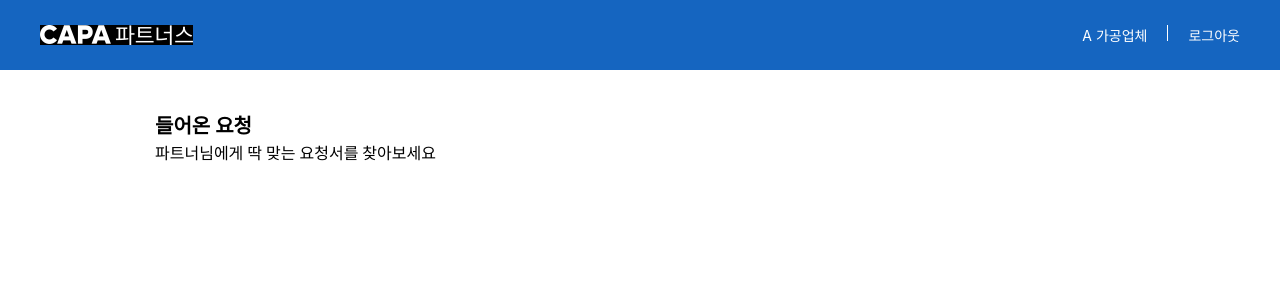
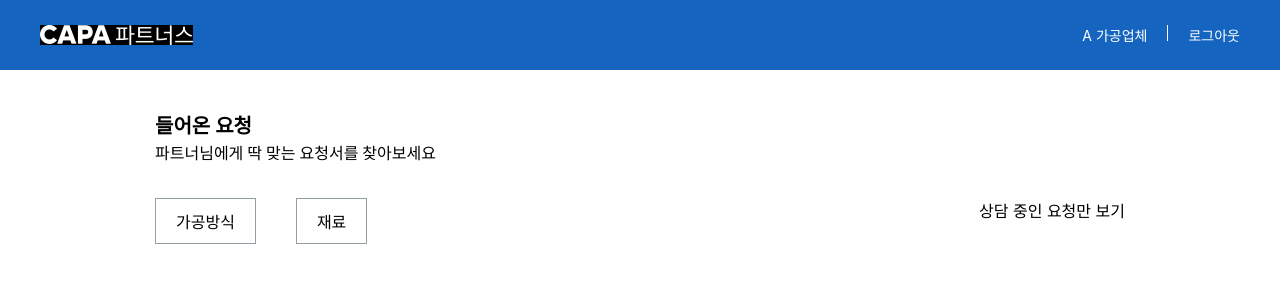
Before and after one commit to peter-coco/Ateamventures_codingTest, a React (Create React App) app: page / in a window 1280 px wide. Shown: the top 300 px of the page. Built offline with nearby package versions, Linux system fonts and the light colour scheme.

Commit message:
Main-Filtering : HTML, CSS

```diff
--- a/src/components/main/main.tsx
+++ b/src/components/main/main.tsx
@@ -16,6 +16,8 @@ const MainWrap = styled.div`
 const MainOptionsWrap = styled.div`
   display: flex;
   justify-content: space-between;
+  flex-direction: row;
+  margin-top: 32px;
 `;
 
 const Main = () => {
--- a/src/components/main/mainConsultingToggleOption.tsx
+++ b/src/components/main/mainConsultingToggleOption.tsx
@@ -2,8 +2,17 @@ import React, { useEffect } from "react";
 import styled from "styled-components";
 
 const MainConsultingToggleOptionWrap = styled.div``;
+const MainConsultingToggleBtn = styled.div``;
+const MainConsultingToggleTitle = styled.div``;
 
 const MainConsultingToggleOption = () => {
-  return <MainConsultingToggleOptionWrap></MainConsultingToggleOptionWrap>;
+  return (
+    <MainConsultingToggleOptionWrap>
+      <MainConsultingToggleBtn></MainConsultingToggleBtn>
+      <MainConsultingToggleTitle>
+        상담 중인 요청만 보기
+      </MainConsultingToggleTitle>
+    </MainConsultingToggleOptionWrap>
+  );
 };
 export default MainConsultingToggleOption;
--- a/src/components/main/mainFilteringOptions.tsx
+++ b/src/components/main/mainFilteringOptions.tsx
@@ -1,12 +1,29 @@
 import React, { useEffect } from "react";
 import styled from "styled-components";
 
-const MainFilteringOptionsWrap = styled.div``;
+const MainFilteringOptionsWrap = styled.div`
+  display: flex;
+  gap: 40px;
+`;
+const MainFilterOptions = styled.div`
+  border: 1px solid #939fa5;
+  padding: 10px 20px;
+  box-sizing: border-box;
+`;
+const MainFilterTitle = styled.div``;
+const MainFilterArrow = styled.div``;
 
 const MainFilteringOptions = () => {
   return (
     <MainFilteringOptionsWrap>
-      {/* <MainFilterOptions> */}
+      <MainFilterOptions>
+        <MainFilterTitle>가공방식</MainFilterTitle>
+        <MainFilterArrow />
+      </MainFilterOptions>
+      <MainFilterOptions>
+        <MainFilterTitle>재료</MainFilterTitle>
+        <MainFilterArrow />
+      </MainFilterOptions>
     </MainFilteringOptionsWrap>
   );
 };
```
Also changed, not shown: 1 other file (tests, documents, lock files or other folders).
